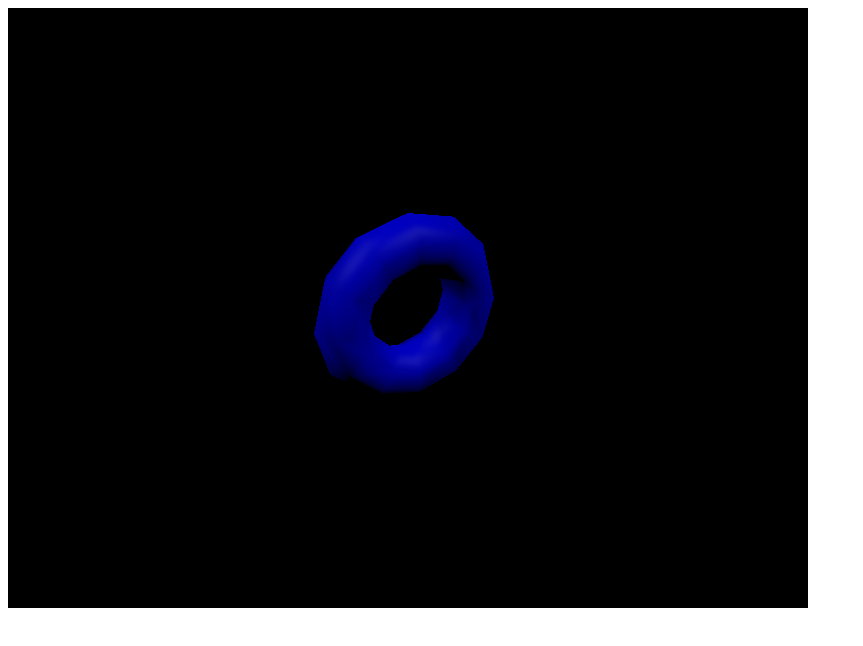
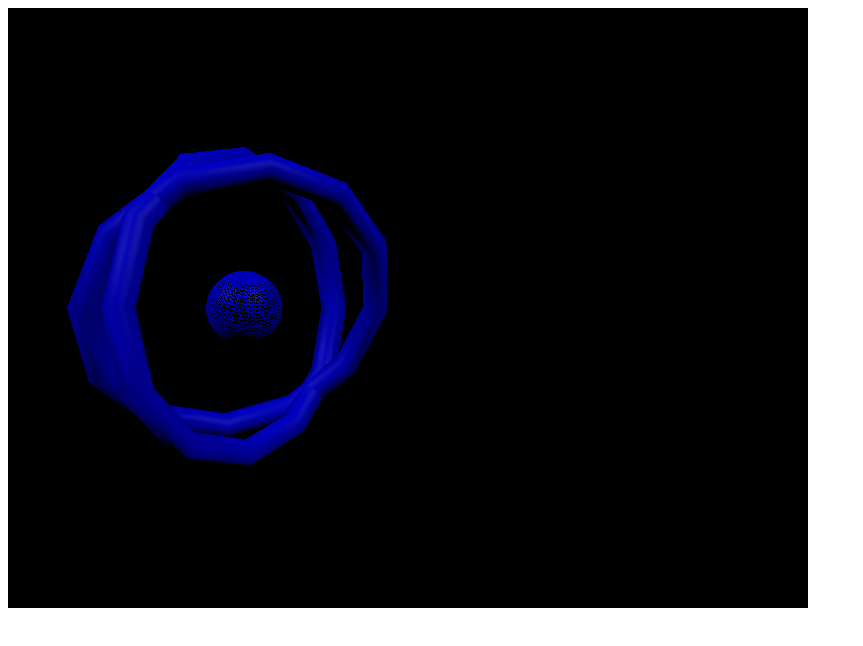
Before and after one commit to Yuki-137/CG_report2, a plain HTML site: page index.html in a window 1280 px wide. Shown: the whole page, without its empty margins (0-863 px from the left). Drawn offline with nearby package versions, Linux system fonts and the light colour scheme; animation ran at ten frames a second.

Commit message:
Update index.html

```diff
--- a/index.html
+++ b/index.html
@@ -28,14 +28,40 @@
     // カメラを作成
     var camera = new THREE.PerspectiveCamera(45, width / height, 1, 1000);
 
-//ドーナッツ
-var torusGeometry = new THREE.TorusGeometry( 0.5, 0.2, 6, 12 );
-//半径、ドーナッツの太さ、ドーナッツのチューブ方向の分割数、水平方向の分割数
-var torusMaterial = new THREE. MeshPhongMaterial( { color: 0x0000ff } );
-var torus = new THREE.Mesh( torusGeometry, torusMaterial );
-torus.position.set( 0, 0, -5);
-scene.add( torus );
 
+
+    //ドーナツ1
+    var torusGeometry = new THREE.TorusGeometry( 2, 0.2, 6, 12 );
+    var torusMaterial = new THREE. MeshPhongMaterial( { color: 0x0000ff } );
+
+
+    var torus1 = new THREE.Mesh( torusGeometry, torusMaterial );
+    torus1.position.set( -2, 0, -1);
+    //scene.add( torus1 );
+
+
+    //ドーナツ2
+    var torus2 = new THREE.Mesh( torusGeometry, torusMaterial );
+    torus2.position.set( -2, 0, -1);
+    //scene.add( torus2 );
+
+    //球
+    var sphereGeometry = new THREE.SphereGeometry( 0.5, 32, 32 );
+    var sphereMaterial = new THREE. MeshPhongMaterial( {color: 0x0000ff,wireframe: true} );
+
+    var sphere = new THREE.Mesh( sphereGeometry, sphereMaterial );
+    sphere.position.set( -2, 0, -1);
+    //scene.add( sphere );
+
+
+     //全体のオブジェクト
+    //const all = new THREE.Object3D();
+    const all = new THREE.Group()
+    all.add(torus1);
+    all.add(torus2);
+    all.add(sphere);
+    all.position.set(0,0,-10);//箱1～4のグループの原点の位置
+    scene.add(all);
 
 
 
@@ -56,8 +82,16 @@ scene.add( torus );
       requestAnimationFrame(update);
 
       // 箱を回転させる
-      torus.rotation.x += 0.01;
-      torus.rotation.y += 0.01;
+      torus1.rotation.x += 0.01;
+      //torus1.rotation.y += 0.01;
+
+      //torus2.rotation.x += 0.01;
+      torus2.rotation.y += 0.01;
+
+      sphere.rotation.x += 0.01;
+      //sphere.rotation.y -= 0.01;
+
+      all.rotation.y += 0.01;
 
       renderer.render(scene, camera);
     };
```
